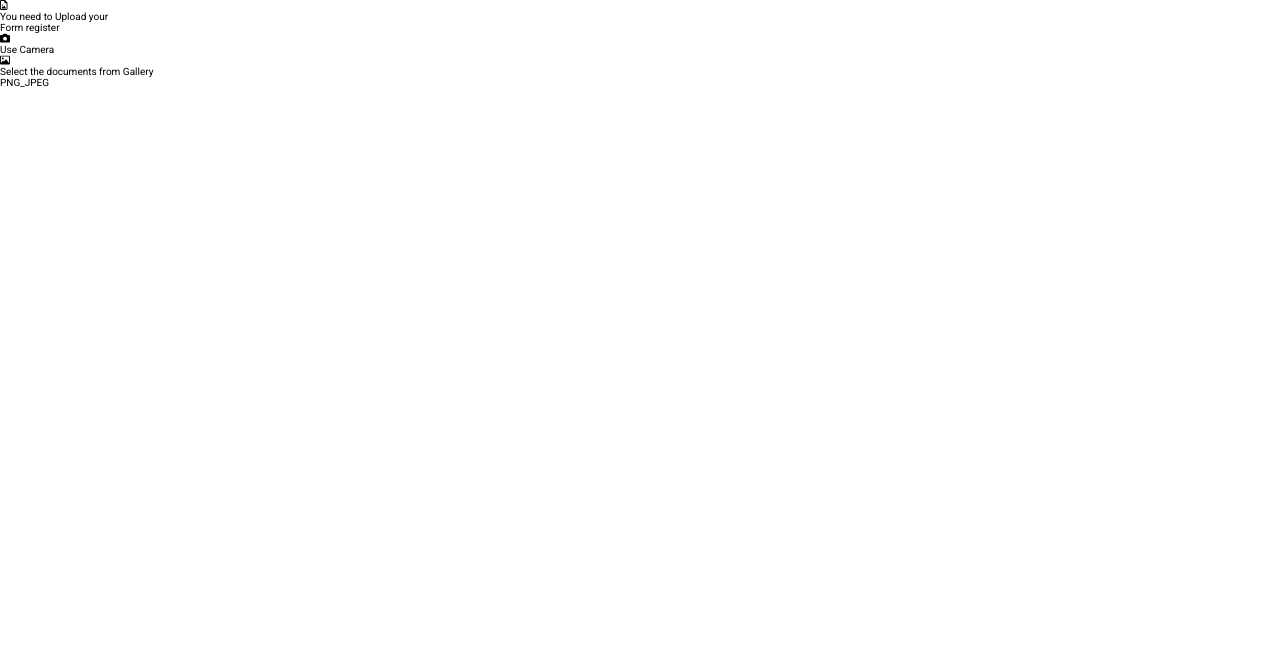
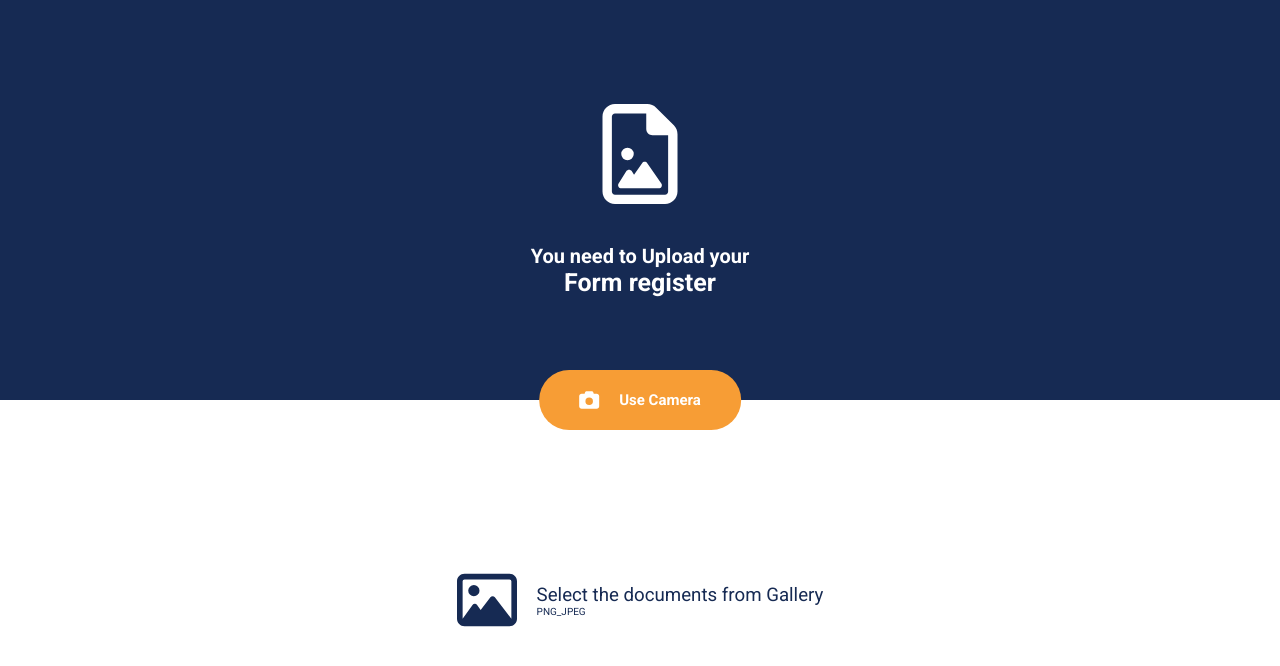
Before and after one commit to DuongThang0702/Formregister, a Next.js app: page / in a window 1280 px wide. Shown: the top 666 px of the page. Built offline with nearby package versions, Linux system fonts and the light colour scheme.

Commit message:
fix position

```diff
--- a/src/components/index.ts
+++ b/src/components/index.ts
@@ -1 +1,2 @@
 export { default as Camera } from "./camera";
+export { GetInitialProps } from "./server/getSize";
--- a/src/styles/pages/_camerapage.module.scss
+++ b/src/styles/pages/_camerapage.module.scss
@@ -18,13 +18,56 @@
     }
     .camera {
       position: relative;
-      width: 100%;
+      margin: auto;
       .container_button {
         position: absolute;
-        bottom: -11rem;
+        width: 5rem;
+        height: 5rem;
         left: 50%;
+        bottom: 8rem;
         transform: translateX(-50%);
+        .icon {
+          font-size: 5rem;
+          color: white;
+          border-width: 0.5rem;
+          border-radius: 100%;
+          border-style: solid;
+          border-color: gray;
+        }
       }
     }
   }
 }
+
+@include respond(tab-port) {
+  .container {
+    width: 100vw;
+    height: 100vh;
+    background-color: black;
+    position: relative;
+    overflow: hidden;
+    display: flex;
+    flex-direction: column;
+    justify-content: center;
+    .camera {
+      position: relative;
+      margin: auto;
+      .container_button {
+        position: absolute;
+        width: 5rem;
+        height: 5rem;
+        right: 0;
+        bottom: 40%;
+        transform: translateX(-50%);
+        .icon {
+          font-size: 5rem;
+          color: white;
+          border-width: 0.5rem;
+          border-radius: 100%;
+          border-style: solid;
+          border-color: gray;
+        }
+      }
+    }
+  }
+}
--- a/src/styles/pages/_homepage.module.scss
+++ b/src/styles/pages/_homepage.module.scss
@@ -1,7 +1,6 @@
 @import "../abstracts/variables";
 @import "../abstracts/mixins";
 
-@include respond(phone) {
 .container {
   display: flex;
   flex-direction: column;
@@ -89,4 +88,3 @@
     }
   }
 }
-}
```
Also changed, not shown: src/app/camera/page.tsx (+9 -28 lines), src/components/server/getSize.tsx (added, +23 -0 lines). Lines whose indentation alone changed are shown as unchanged.
